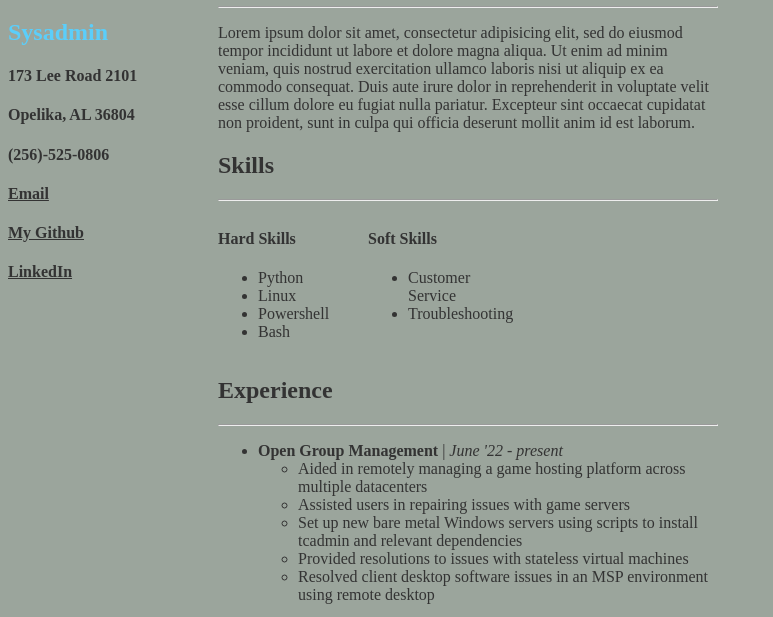
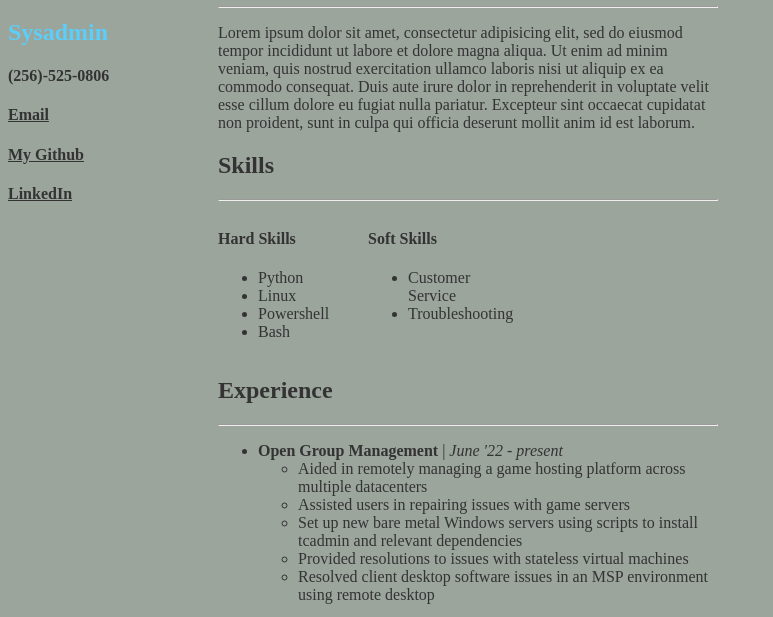
Before and after one commit to tanukiada/cloudresumechallenge, a plain HTML site: page index.html in a window 1280 px wide. Shown: the part 69-686 px from the top of the page, without its empty margins (0-773 px from the left). Drawn offline with Linux system fonts and the light colour scheme.

Commit message:
removed pii

```diff
--- a/index.html
+++ b/index.html
@@ -11,8 +11,6 @@
 		<div class="sidebar">
 			<h1>Ada Taylor</h1>
 			<h2>Sysadmin</h2>
-			<h4>173 Lee Road 2101</h3>
-			<h4>Opelika, AL 36804</h3>
 			<h4>(256)-525-0806</h3>
 			<h4><a href="mailto:admin@adataylor.io">Email</a></h3>
 			<h4><a href="https://github.com/tanukiada">My Github</a></h3>
```
